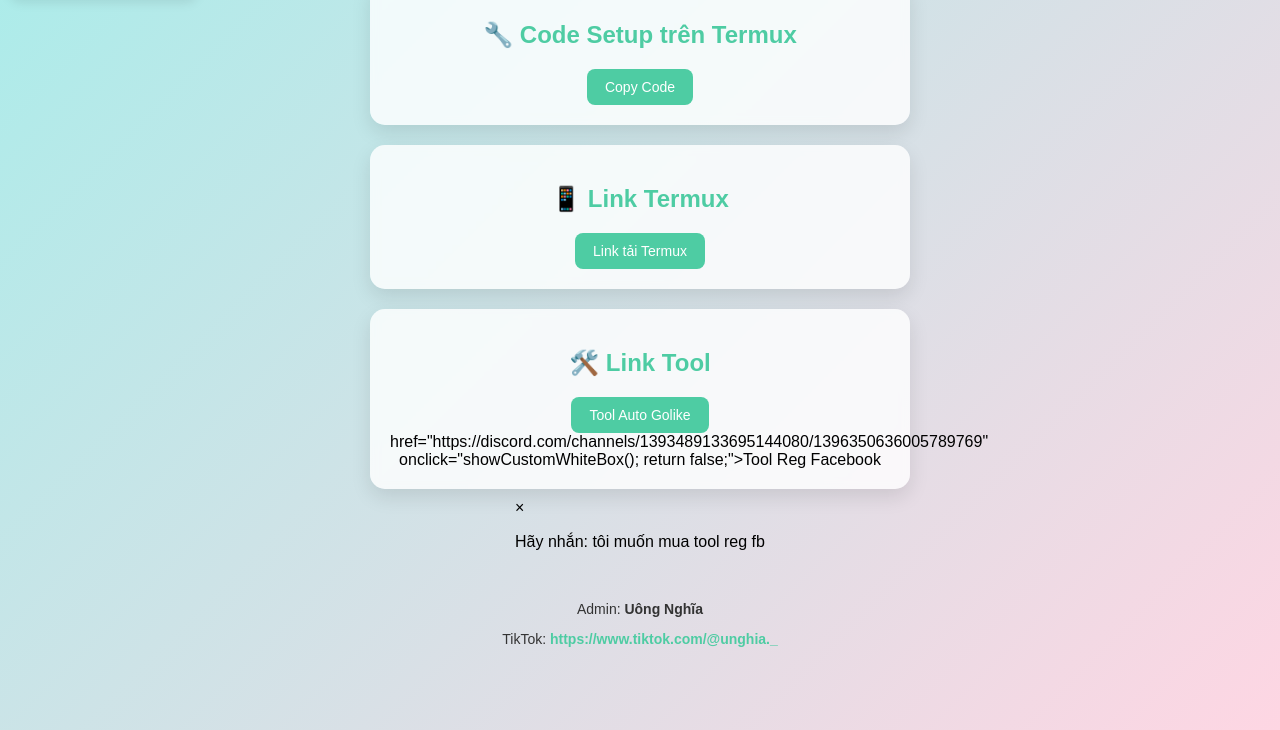
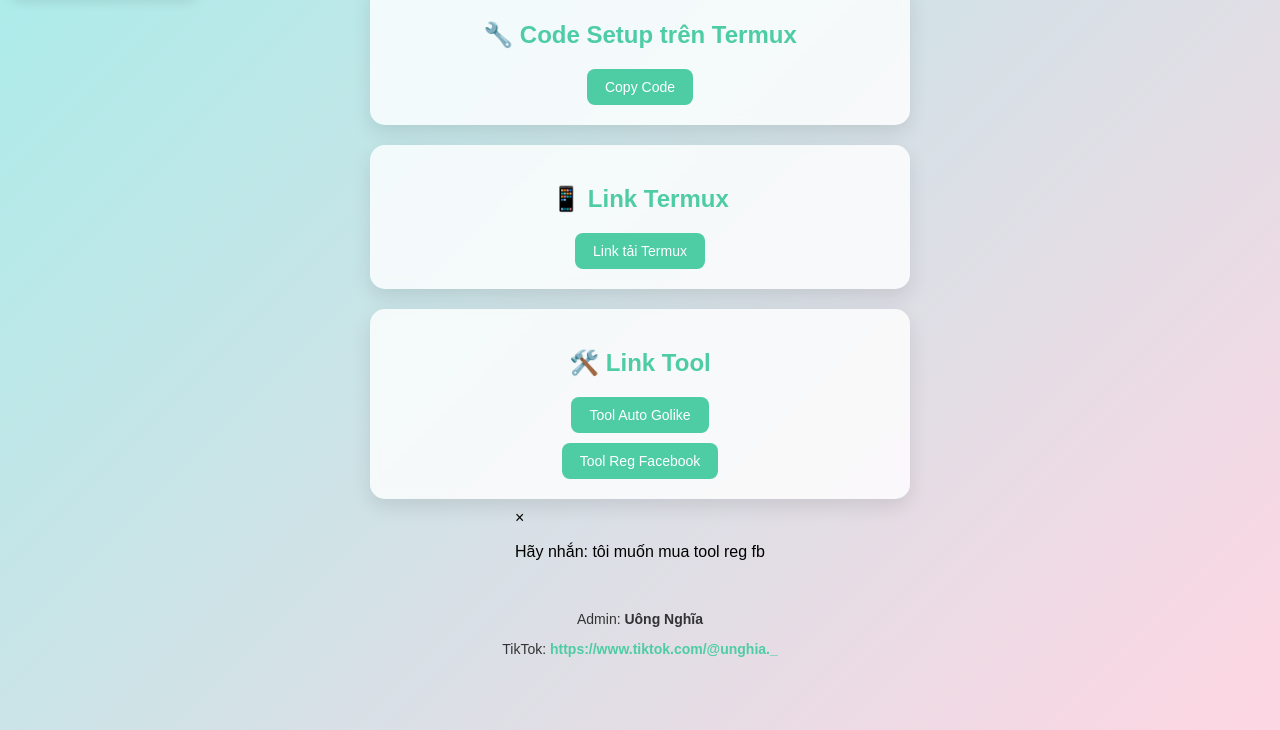
Before and after one commit to unghiatool/Reg-Fb, a plain HTML site: page index.html in a window 1280 px wide. Shown: the part 126-856 px from the top of the page. Drawn offline with Linux system fonts and the light colour scheme.

Commit message:
Update index.html

```diff
--- a/index.html
+++ b/index.html
@@ -109,7 +109,7 @@
 <div class="box">
     <h2>🛠️ Link Tool</h2>
     <a href="https://drive.google.com/file/d/1582NykPVq-GkcKxtZO1huHKmtnYzeCaP/view?usp=drivesdk" target="_blank">Tool Auto Golike</a><br>
-href="https://discord.com/channels/1393489133695144080/1396350636005789769" onclick="showCustomWhiteBox(); return false;">Tool Reg Facebook</a><br>
+    <a href="https://discord.com/channels/1393489133695144080/1396350636005789769" onclick="showCustomWhiteBox(); return false;">Tool Reg Facebook</a><br>
     </div>
 
 <div id="customWhiteBox" class="modal">
```
